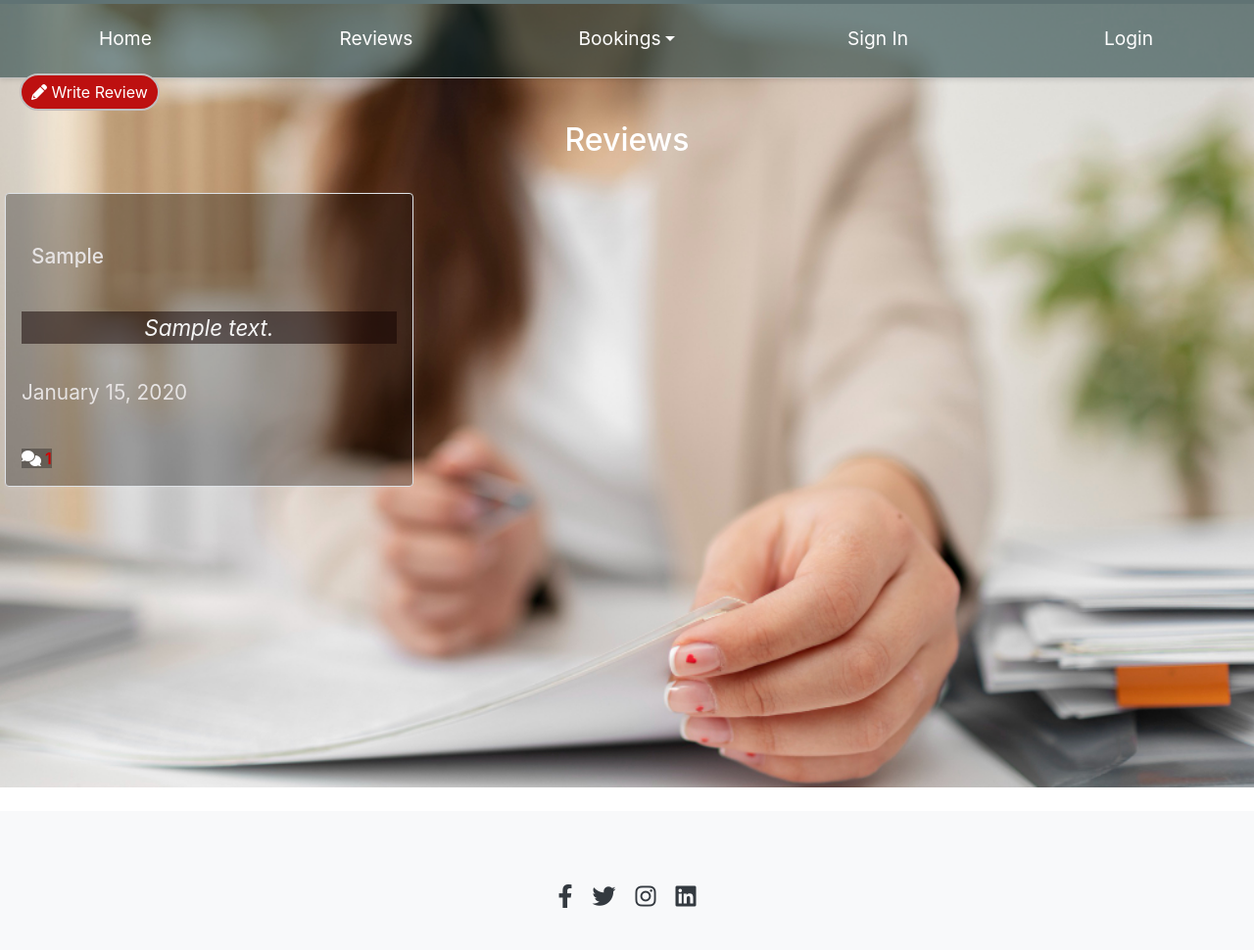
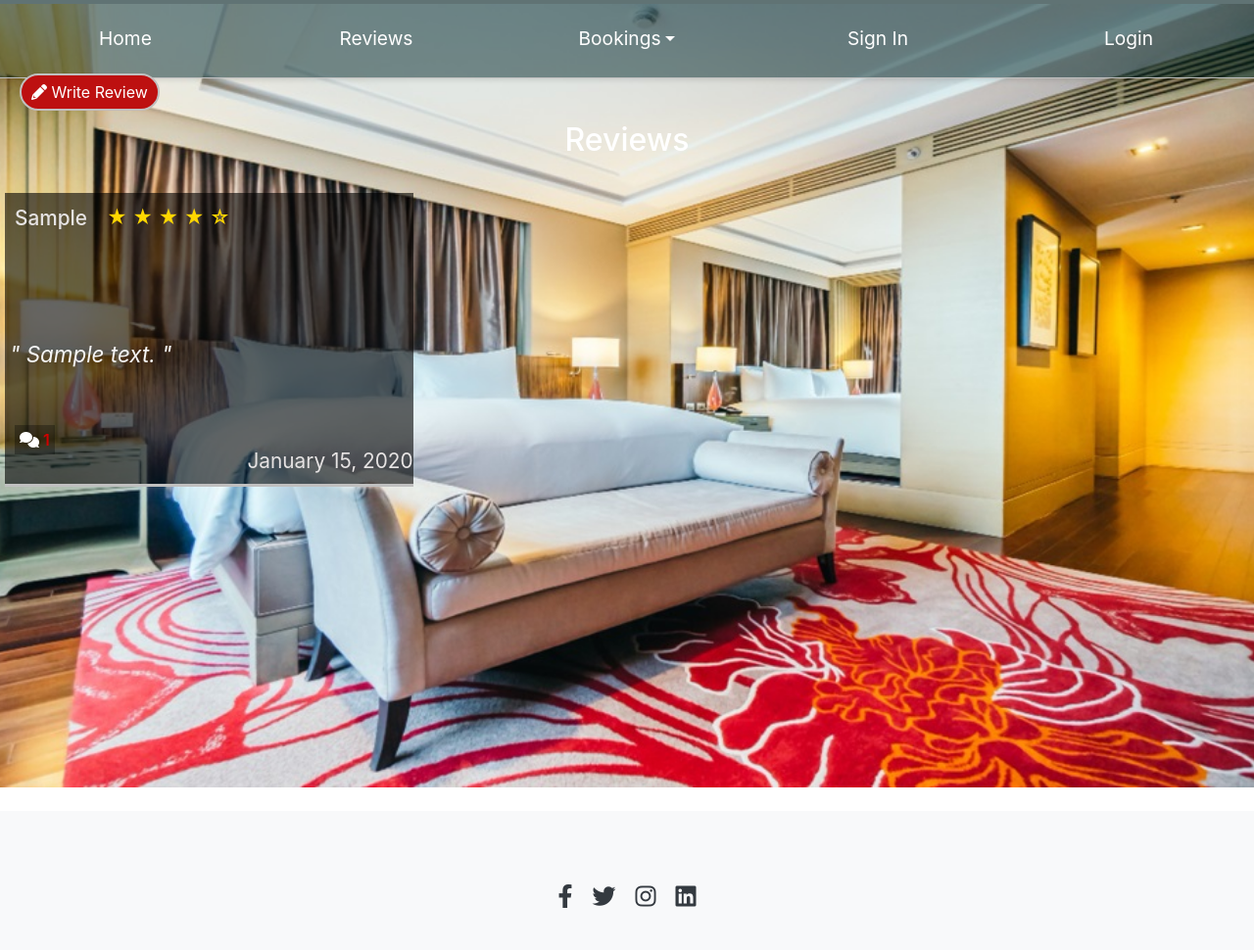
Before and after one commit to nlekkerman/hotel-wantit, a Django app: page /reviews/ in a window 1280 px wide. Shown: the whole page at 98% size. Run offline with Django 4.2, Linux system fonts and the light colour scheme; tables that the repository leaves empty hold one stand-in row (values such as "Sample post"); some libraries are stand-ins or nearby versions.

Commit message:
Admins features styled.

```diff
--- a/bookings/views.py
+++ b/bookings/views.py
@@ -192,7 +192,7 @@ def user_reservations_count(request):
 def reservation_detail(request, reservation_id):
     reservation = get_object_or_404(Reservation, id=reservation_id, user=request.user)
 
-    return render(request, 'reservation_detail.html', {'reservation': reservation})
+    return render(request, 'bookings/reservation_detail.html', {'reservation': reservation})
 
 
 
--- a/reviews/templates/reviews/review_list.html
+++ b/reviews/templates/reviews/review_list.html
@@ -20,21 +20,29 @@
             {% for review in object_list %}
             <div class="col-lg-4 col-md-6 col-sm-12 mb-4 review-list-item">
                 <a href="{% url 'review_detail' review.pk %}" class="text-decoration-none">
-                        <div class="review-item p-3 border rounded">
+                    <div class="review-item p-3 ">
+                        <div class="review-author">
+                            <p>{{ review.user.username }} </p>
                             <div class="stars mb-2">
-                                {% for _ in review.ratings %}
-                                <span class="star">&#9733;</span>
+                                {% for _ in "12345" %}
+                                {% if forloop.counter <= review.rating %}
+                                <span class="star">&#9733;</span> <!-- Filled star -->
+                                {% else %}
+                                <span class="star">&#9734;</span> <!-- Empty star -->
+                                {% endif %}
                                 {% endfor %}
                             </div>
-                            <p class="review-author">{{ review.user.username }}</p>
+                        </div>
+
+
                         <div class="review-text" data-full-text="{{ review.review|safe }}">
-                                <span class="truncated-text">{{ review.review|safe }}</span>
+                            <span class="truncated-text">" {{ review.review|safe }} "</span>
                             <span class="hidden-text" style="display: none;">{{ review.review|safe }}</span>
-                                <span class="read-more" >...more</span>
+                            <span class="read-more">...more</span>
                         </div>
                         <p class="review-date">{{ review.created_at|date:"F j, Y" }}</p>
                         <div class="row">
-                                <div class="col-12">
+                            <div class="col-12 comment-count-position">
                                 <strong class="text-secondary">
                                     <i class="far fa-comments comment-count"></i> {{ review.comment_count }}
                                 </strong>
@@ -52,8 +60,8 @@
 </div>
 
 <script>
-    document.addEventListener('DOMContentLoaded', function() {
-        document.querySelectorAll('.review-text').forEach(function(element) {
+    document.addEventListener('DOMContentLoaded', function () {
+        document.querySelectorAll('.review-text').forEach(function (element) {
             const fullText = element.getAttribute('data-full-text');
             const truncatedText = element.querySelector('.truncated-text');
             const readMore = element.querySelector('.read-more');
@@ -71,7 +79,7 @@
             document.body.appendChild(tempElement);
 
             const lineHeight = tempElement.offsetHeight;
-            const maxHeight = lineHeight * 3;  // Adjust the number of lines as needed
+            const maxHeight = lineHeight * 3; // Adjust the number of lines as needed
 
             document.body.removeChild(tempElement);
 
@@ -84,7 +92,7 @@
                 truncatedText.style.display = 'inline';
                 readMore.style.display = 'inline';
 
-                readMore.addEventListener('click', function() {
+                readMore.addEventListener('click', function () {
                     if (hiddenText.style.display === 'none') {
                         hiddenText.style.display = 'inline';
                         element.style.maxHeight = 'none';
--- a/reviews/views.py
+++ b/reviews/views.py
@@ -246,7 +246,7 @@ def reject_comment(request, comment_id):
     comment.status = Comment.REJECTED
     comment.save()
     pending_comments = Comment.objects.filter(status=Comment.PENDING)
-    return render(request, 'reviews/comment_approval_list.html', {'pending_comments': pending_comments})
+    return render(request, 'reviews/partials/comment_approval_list.html', {'pending_comments': pending_comments})
 
 
 @login_required
--- a/static/css/style.css
+++ b/static/css/style.css
@@ -564,8 +563,7 @@ label {
     font-size: 20px;
     /* Adjust font size as needed */
     color: #ffd700;
-    /* Golden color for stars */
-    /* Additional styling for stars if necessary */
+   margin-left: 20px;
 }
 
 .action-button {
@@ -642,7 +640,7 @@ label {
     flex-direction: column;
     animation: zoomIn 1.2s ease-in;
     min-height: 100vh !important;
-    background-image: url("../images/reviews-background.jpg");
+    background-image: url("../images/room3.jpg");
     background-size: cover;
     background-position: center;
     background-repeat: no-repeat;
@@ -670,8 +668,8 @@ label {
 }
 
 .review-item {
-    background-color: rgba(0, 0, 0, 0.3);
-    padding: 5px;
+    background-color: rgba(0, 0, 0, 0.6);
+    padding: 0 !important;
     margin: 5px;
     color: white !important;
     box-shadow: 0 2px 5px rgba(255, 254, 254, 0.1);
@@ -679,13 +677,13 @@ label {
     height: 300px;
     display: flex;
     flex-direction: column;
-    justify-content: space-between;
+    justify-content: space-evenly;
 
 }
 
 .read-more {
     cursor: pointer;
-    color: rgba(0, 123, 255, 0.5);
+    color: #adadad;
     display: block;
     font: 0.4rem;
 }
@@ -701,23 +699,45 @@ label {
 
 .review-text {
     font-size: 1.4em;
-    margin-bottom: 10px;
+    margin: 0 !important;
     font-style: italic;
-    text-align: center;
+    padding-left: 5px;
     color: whitesmoke;
-    background-color: rgba(16, 0, 0, 0.5);
     max-width: 100%;
     word-wrap: break-word;
     overflow-wrap: break-word;
     white-space: normal;
-}
-
-.review-author,
+    margin-top:90px !important;
+
+}
+
+.review-author{
+    font-size: 1.3em;
+    color: #e6e3e3;
+    display: flex;
+    flex-direction: row;
+    position: absolute;
+    top: 15px;
+
+}
+
 .review-date {
     font-size: 1.3em;
     color: #e6e3e3;
-}
-
+    padding-right: 5px;
+    text-align: end;
+    position: absolute;
+    bottom: 0;
+    right: 0;
+    width: 50%;
+}
+.comment-count-position{
+    text-align: left;
+    position: absolute;
+    bottom: -10;
+    right: 0;
+
+}
 /* renovated-rooms.css */
 
 .renovated-rooms {
@@ -1202,6 +1223,7 @@ form.signup input[type="submit"]:focus {
     color: rgb(209, 0, 0) !important;
     background-color: rgba(0, 0, 0, 0.3);
     font-weight: 600;
+    padding: 5px;
 }
 
 .comment-count {
```
Also changed, not shown: other parts of static/css/style.css (+45 -21 lines), bookings/templates/bookings/reservation_approval_list.html (+12 -17 lines), reviews/templates/reviews/partials/comment_approval_list.html (+16 -7 lines), 1 other file. Lines whose indentation alone changed are shown as unchanged.
